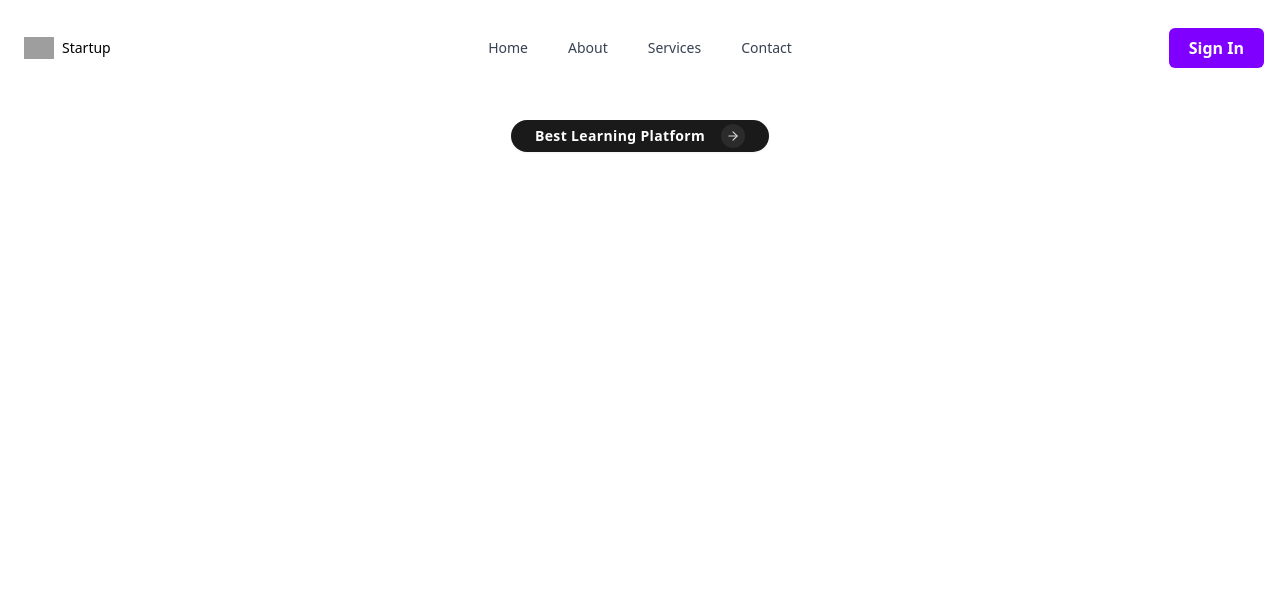
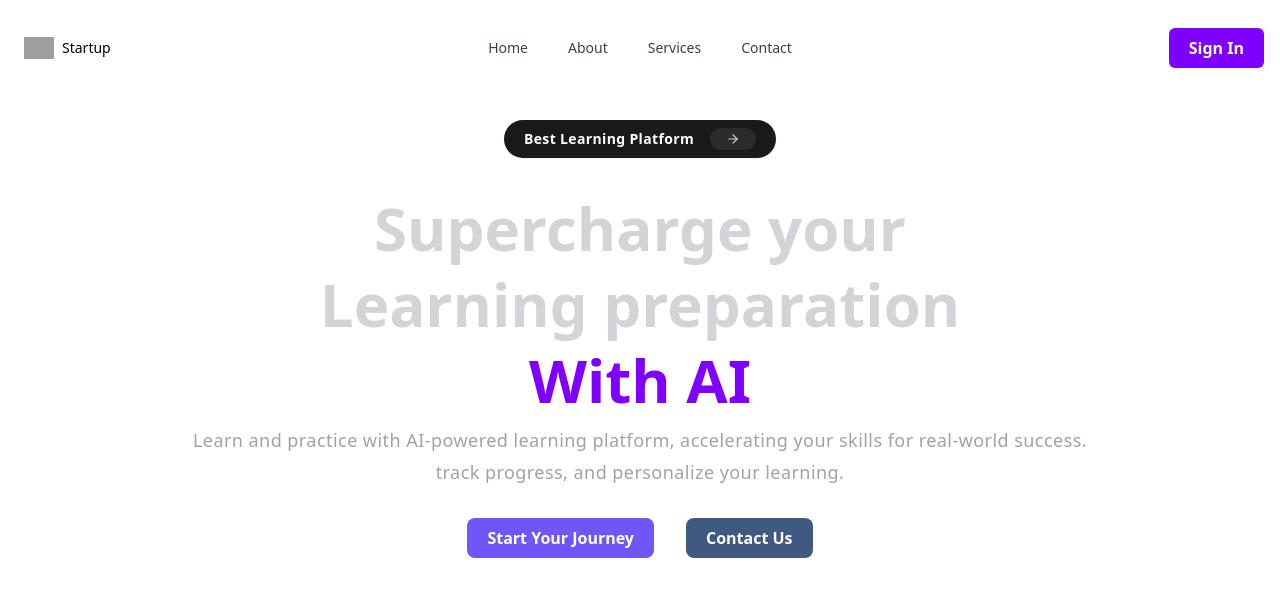
Before and after one commit to Rupam-Mondal/LearnSphere, a React (Vite) app in the folder LearnSphereFrontend/: page / in a window 1280 px wide. Shown: the top 596 px of the page. Built offline with nearby package versions, Linux system fonts and the light colour scheme; grey boxes are pictures that could not be loaded.

Commit message:
Landing section updated

```diff
--- a/LearnSphereFrontend/src/App.jsx
+++ b/LearnSphereFrontend/src/App.jsx
@@ -1,3 +1,4 @@
+import LandingSection from "./Components/Landing/Landingsection";
 import Navbar from "./Components/Navbar/Navbar";
 import Stylebar from "./Components/Stylebar/Stylebar";
 
@@ -5,8 +6,9 @@ function App(){
   return (
     <>
       <Navbar/>
-      <div className="relative py-10 w-full h-auto flex justify-center items-center">
+      <div className="relative py-10 w-full h-auto flex flex-col justify-center items-center">
         <Stylebar/>
+        <LandingSection/>
       </div>
 
     </>
--- /dev/null
+++ b/LearnSphereFrontend/src/Components/Landing/Landingsection.jsx
@@ -0,0 +1,42 @@
+function LandingSection() {
+  const content = [
+    "Supercharge your",
+    "Learning preparation",
+    "With AI"
+  ];
+
+  const subcontent = [
+    "Learn and practice with AI-powered learning platform, accelerating your skills for real-world success.",
+    "track progress, and personalize your learning."
+  ];
+
+  return (
+    <div className="w-full flex flex-col justify-center items-center text-center mt-10 px-4">
+      <div className="space-y-2 md:space-y-4">
+        <h1 className="text-3xl md:text-6xl font-bold text-zinc-300">
+          {content[0]}
+        </h1>
+        <h1 className="text-3xl md:text-6xl font-bold text-zinc-300">
+          {content[1]}
+        </h1>
+        <h1 className="text-3xl md:text-6xl font-bold" style={{ color: "#7F00FF" }}>
+          {content[2]}
+        </h1>
+        <div className="mt-6 space-y-1 text-center">
+          {subcontent.map((line, index) => (
+            <p key={index} className="text-zinc-400 text-sm md:text-lg tracking-wide">
+              {line}
+            </p>
+          ))}
+        </div>
+      </div>
+
+      <div className="flex gap-8 mt-8">
+        <div className="py-2 px-5 font-semibold cursor-pointer text-white bg-[#6E56F9] rounded-lg">Start Your Journey</div>
+        <div className="bg-[#405980] font-semibold cursor-pointer py-2 px-5 text-white rounded-lg">Contact Us</div>
+      </div>
+    </div>
+  );
+}
+
+export default LandingSection;
--- a/LearnSphereFrontend/src/Components/Stylebar/Stylebar.jsx
+++ b/LearnSphereFrontend/src/Components/Stylebar/Stylebar.jsx
@@ -2,12 +2,12 @@ import { ArrowRight } from "lucide-react";
 
 function Stylebar() {
   return (
-    <div className="mt-6 cursor-pointer bg-[#1a1a1a] text-white rounded-full flex items-center justify-between py-1 px-6 w-fit gap-4 shadow-sm group">
+    <div className="mt-6 cursor-pointer bg-[#1a1a1a] text-white rounded-full flex items-center justify-between py-2 px-5 w-fit gap-4 shadow-sm group">
       <p className="text-sm font-semibold tracking-wide">
         Best Learning Platform
       </p>
       <div className="relative">
-        <div className="w-6 h-6 bg-[#2b2b2b] rounded-full flex items-center justify-center transition-all duration-200 group-hover:translate-x-1 group-hover:text-white text-gray-300">
+        <div className="py-1 px-4 bg-[#2b2b2b] rounded-full flex items-center justify-center transition-all duration-200 group-hover:translate-x-1 group-hover:text-white text-gray-300">
           <ArrowRight size={14} />
         </div>
       </div>
```
